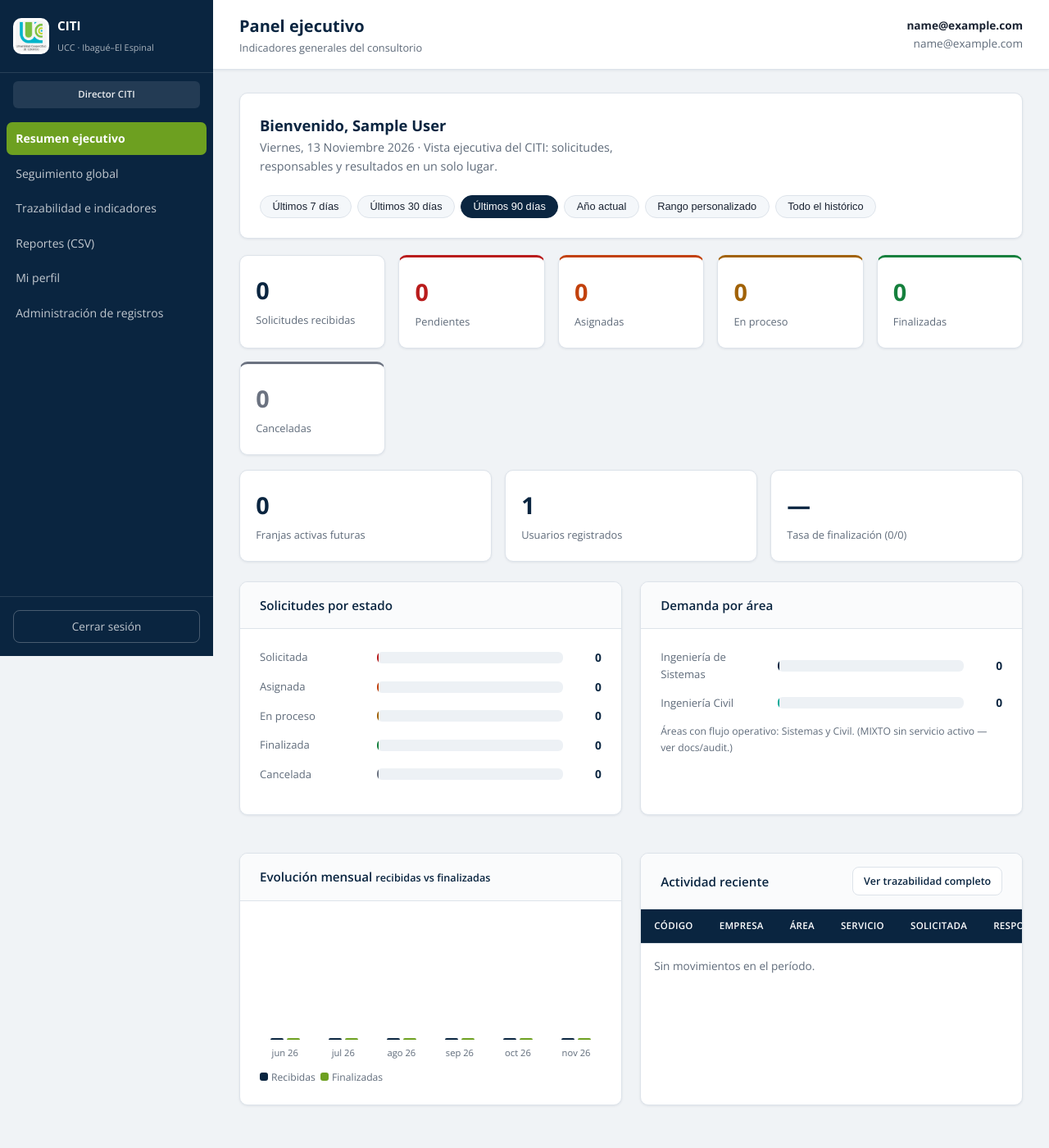
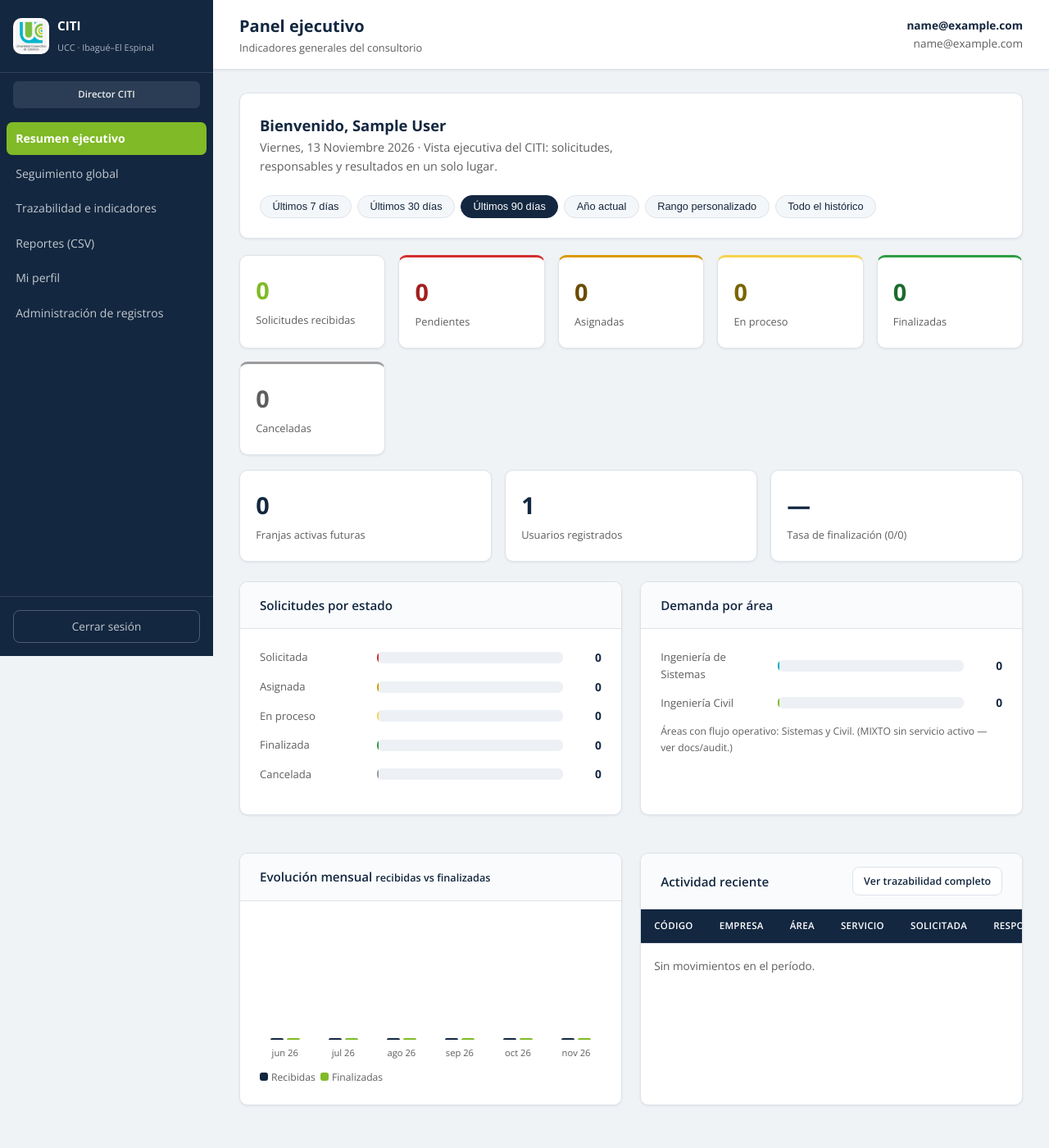
Before and after one commit to VANkLEis/CITI-Proyecto, a Django app: page /panel/director/ in a window 1280 px wide. Shown: the whole page at 82% size. Run offline with Django 5.2, Linux system fonts and the light colour scheme; a user stored in the database is signed in; tables that the repository leaves empty hold one stand-in row (values such as "Sample post").

Commit message:
Paleta semaforo UCC exacta y detalle de caso para director
- Aplica la paleta oficial UCC y los colores --sem-* (rojo, amarillo oscuro, amarillo claro, verde, gris)
- Badges, tarjetas KPI, barras por estado, timeline, hitos y pills usan la misma paleta
- Agrega detalle de solo lectura para el rol director (elimina el 403 al pulsar Ver en su panel)
- Actualiza la prueba de acceso del director al detalle (200 solo lectura)

```diff
--- a/backend/portal/views.py
+++ b/backend/portal/views.py
@@ -842,6 +842,18 @@ def cita_detalle_interactivo(request, cita_id):
              'interacciones': _cita_interacciones(user, cita.interacciones.all())},
         )
 
+    if role == Role.DIRECTOR:
+        # Vista de dirección: lectura global del caso (sin acciones de gestión).
+        cita = get_object_or_404(_cita_queryset_detalle(), pk=cita_id)
+        return render(
+            request,
+            'portal/partials/cita_detalle_director.html',
+            {
+                'cita': cita,
+                'interacciones': _cita_interacciones(user, cita.interacciones.all()),
+            },
+        )
+
     raise PermissionDenied
 
 
--- a/backend/static/css/styles.css
+++ b/backend/static/css/styles.css
@@ -1,45 +1,56 @@
 /* CITI — Identidad visual UCC */
 :root {
-  --ucc-azul-fundadores: #0a2540;
-  --ucc-azul-diversidad: #00a896;
-  --ucc-verde-solidario: #6da020;
+  /* Paleta oficial UCC (Manual de Imagen Corporativa) */
+  --ucc-azul-fundadores: #132740;
+  --ucc-azul-diversidad: #00acc9;
+  --ucc-verde-solidario: #80ba27;
   --ucc-verde-libertad: #cad400;
   --ucc-gris-equidad: #5f5e5e;
 
+  /* Paleta semáforo (estados de asignación) */
+  --sem-rojo: #d32f2f;            /* Solicitada */
+  --sem-amarillo-oscuro: #d99a00; /* Asignada */
+  --sem-amarillo-claro: #f7d44c;  /* En proceso */
+  --sem-verde: #2e9e44;           /* Finalizada */
+  --sem-gris: #9b9a9a;            /* Cancelada */
+
   --ucc: var(--ucc-azul-fundadores);
   --accent: var(--ucc-verde-solidario);
-  --accent-hover: #578617;
+  --accent-hover: #5f8c17;
   --highlight: var(--ucc-azul-diversidad);
 
   --bg: #f0f3f6;
   --surface: #ffffff;
   --card: #ffffff;
   --border: #dde3ea;
-  --text: #1a2332;
-  --muted: #5f6b7a;
-  --success: #2d8a3e;
-  --warning: #c47d0e;
-  --danger: #c53030;
+  --text: #14263d;
+  --muted: #5f5e5e;
+  --success: #2e9e44;
+  --warning: #e6a700;
+  --danger: #d32f2f;
 
-  /* Semáforo de estados CITI — fuente única para badges, tarjetas, gráficos
-     y línea de tiempo. Progresión rojo → naranja → ámbar → verde; cancelada
-     queda en gris (fuera del flujo). */
-  --estado-solicitada: #b91c1c;
-  --estado-solicitada-soft: #fee2e2;
-  --estado-asignada: #c2410c;
-  --estado-asignada-soft: #ffedd5;
-  --estado-en-proceso: #a16207;
-  --estado-en-proceso-soft: #fef9c3;
-  --estado-finalizada: #15803d;
-  --estado-finalizada-soft: #dcfce7;
-  --estado-cancelada: #6b7280;
-  --estado-cancelada-soft: #e5e7eb;
+  /* Alias de compatibilidad usados por badges, tarjetas, gráficos y timeline */
+  --estado-solicitada: var(--sem-rojo);
+  --estado-solicitada-soft: #fde0e0;
+  --estado-solicitada-ink: #a31f1f;
+  --estado-asignada: var(--sem-amarillo-oscuro);
+  --estado-asignada-soft: #f9e0a0;
+  --estado-asignada-ink: #6b4a00;
+  --estado-en-proceso: var(--sem-amarillo-claro);
+  --estado-en-proceso-soft: #fff6c2;
+  --estado-en-proceso-ink: #7a6500;
+  --estado-finalizada: var(--sem-verde);
+  --estado-finalizada-soft: #d9f2de;
+  --estado-finalizada-ink: #1b6b2d;
+  --estado-cancelada: var(--sem-gris);
+  --estado-cancelada-soft: #e6e6e6;
+  --estado-cancelada-ink: #5f5e5e;
 
   --radius: 10px;
   --sidebar-w: 260px;
   --wrap: 1320px;
-  --shadow: 0 1px 3px rgba(10, 37, 64, 0.08);
-  --shadow-md: 0 4px 12px rgba(10, 37, 64, 0.1);
+  --shadow: 0 1px 3px rgba(19, 39, 64, 0.08);
+  --shadow-md: 0 4px 12px rgba(19, 39, 64, 0.1);
 }
 
 * { margin: 0; padding: 0; box-sizing: border-box; }
@@ -167,19 +178,19 @@ a { color: inherit; text-decoration: none; }
 }
 .stat-card strong { display: block; font-size: 1.8rem; color: var(--ucc); font-weight: 700; }
 .stat-card span { font-size: 0.8rem; color: var(--muted); }
-.stat-card.accent strong { color: var(--ucc); }
+.stat-card.accent strong { color: var(--ucc-verde-solidario); }
 
 /* Semáforo aplicado a las tarjetas de métricas por estado */
-.stat-card--solicitada { border-top: 3px solid var(--estado-solicitada); }
-.stat-card--solicitada strong { color: var(--estado-solicitada); }
-.stat-card--asignada { border-top: 3px solid var(--estado-asignada); }
-.stat-card--asignada strong { color: var(--estado-asignada); }
-.stat-card--en-proceso { border-top: 3px solid var(--estado-en-proceso); }
-.stat-card--en-proceso strong { color: var(--estado-en-proceso); }
-.stat-card--finalizada { border-top: 3px solid var(--estado-finalizada); }
-.stat-card--finalizada strong { color: var(--estado-finalizada); }
-.stat-card--cancelada { border-top: 3px solid var(--estado-cancelada); }
-.stat-card--cancelada strong { color: var(--estado-cancelada); }
+.stat-card--solicitada { border-top: 3px solid var(--sem-rojo); }
+.stat-card--solicitada strong { color: var(--estado-solicitada-ink); }
+.stat-card--asignada { border-top: 3px solid var(--sem-amarillo-oscuro); }
+.stat-card--asignada strong { color: var(--estado-asignada-ink); }
+.stat-card--en-proceso { border-top: 3px solid var(--sem-amarillo-claro); }
+.stat-card--en-proceso strong { color: var(--estado-en-proceso-ink); }
+.stat-card--finalizada { border-top: 3px solid var(--sem-verde); }
+.stat-card--finalizada strong { color: var(--estado-finalizada-ink); }
+.stat-card--cancelada { border-top: 3px solid var(--sem-gris); }
+.stat-card--cancelada strong { color: var(--estado-cancelada-ink); }
 
 .card {
   background: var(--card); border: 1px solid var(--border); border-radius: var(--radius);
@@ -730,13 +741,22 @@ html { scroll-behavior: smooth; scroll-padding-top: 84px; }
 .chart-label { font-size: 0.82rem; color: var(--muted); }
 .chart-track { background: #edf1f5; border-radius: 6px; height: 14px; overflow: hidden; }
 .chart-bar { height: 100%; background: var(--ucc-azul-diversidad); border-radius: 6px; min-width: 2px; transition: width 0.4s ease; }
-.chart-bar--solicitada { background: var(--estado-solicitada); }
-.chart-bar--asignada { background: var(--estado-asignada); }
-.chart-bar--en_proceso { background: var(--estado-en-proceso); }
-.chart-bar--finalizada { background: var(--estado-finalizada); }
-.chart-bar--cancelada { background: var(--estado-cancelada); }
-.chart-bar--area1 { background: var(--ucc); }
-.chart-bar--area2 { background: var(--ucc-azul-diversidad); }
+/* Solicitudes por estado — paleta semáforo */
+.chart-bar--1 { background: var(--sem-rojo); }             /* Solicitada */
+.chart-bar--2 { background: var(--sem-amarillo-oscuro); }  /* Asignada */
+.chart-bar--3 { background: var(--sem-amarillo-claro); }   /* En proceso */
+.chart-bar--4 { background: var(--sem-verde); }            /* Finalizada */
+.chart-bar--5 { background: var(--sem-gris); }             /* Cancelada */
+/* Equivalentes por nombre de estado (los usan las plantillas) */
+.chart-bar--solicitada { background: var(--sem-rojo); }
+.chart-bar--asignada { background: var(--sem-amarillo-oscuro); }
+.chart-bar--en_proceso { background: var(--sem-amarillo-claro); }
+.chart-bar--finalizada { background: var(--sem-verde); }
+.chart-bar--cancelada { background: var(--sem-gris); }
+
+/* Solicitudes por área */
+.chart-bar--area1 { background: var(--ucc-azul-diversidad); }
+.chart-bar--area2 { background: var(--ucc-verde-solidario); }
 .chart-num { font-weight: 700; font-size: 0.86rem; color: var(--ucc); text-align: right; }
 .chart-note { font-size: 0.76rem; color: var(--muted); margin-top: 0.6rem; }
 .exec-empty { color: var(--muted); font-size: 0.88rem; }
--- a/backend/templates/base.html
+++ b/backend/templates/base.html
@@ -8,7 +8,7 @@
   <link rel="icon" href="{% static 'images/Logo_ucc.png' %}" type="image/png">
   <link rel="apple-touch-icon" href="{% static 'images/Logo_ucc.png' %}">
   <link href="https://fonts.googleapis.com/css2?family=Open+Sans:wght@400;600;700;800&display=swap" rel="stylesheet">
-  <link rel="stylesheet" href="{% static 'css/styles.css' %}?v=2026-11-13-c">
+  <link rel="stylesheet" href="{% static 'css/styles.css' %}?v=2026-11-13-d">
   <link rel="stylesheet" href="{% static 'css/hifi.css' %}?v=2026-11-08-b">
   {% block extra_css %}{% endblock %}
 </head>
```
Also changed, not shown: other parts of backend/static/css/styles.css (+34 -34 lines), backend/portal/tests.py (+13 -4 lines), backend/templates/portal/partials/cita_detalle_director.html (added, +17 -0 lines).
